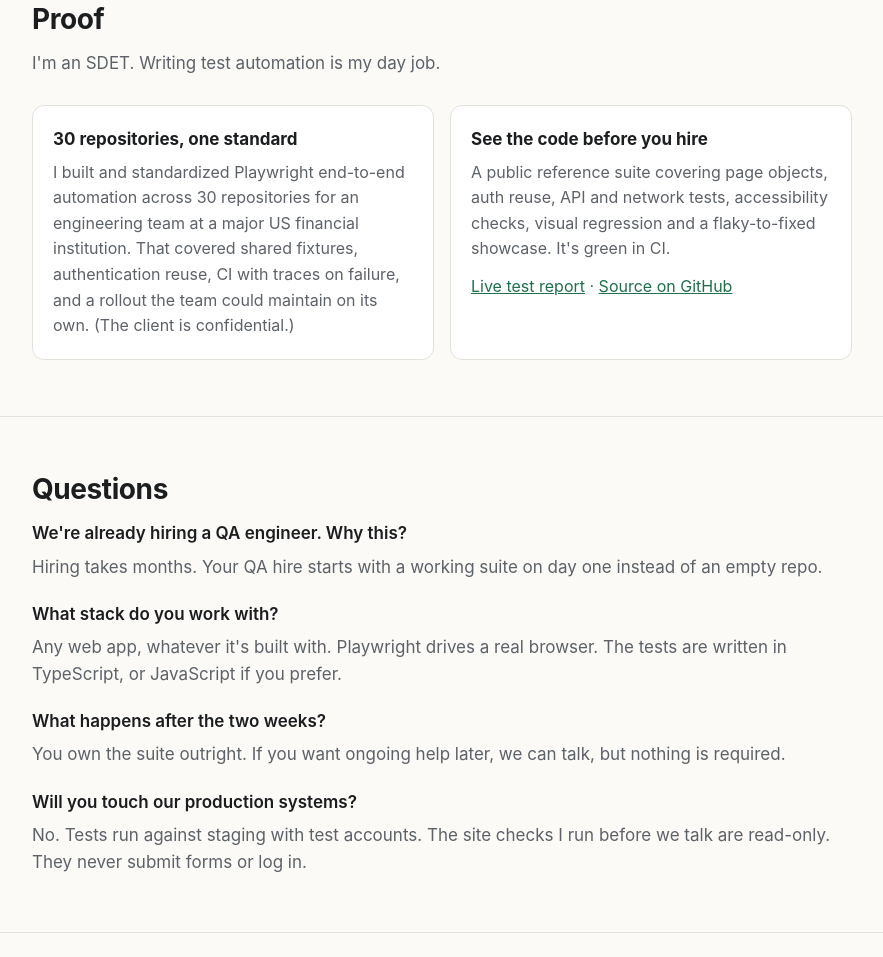
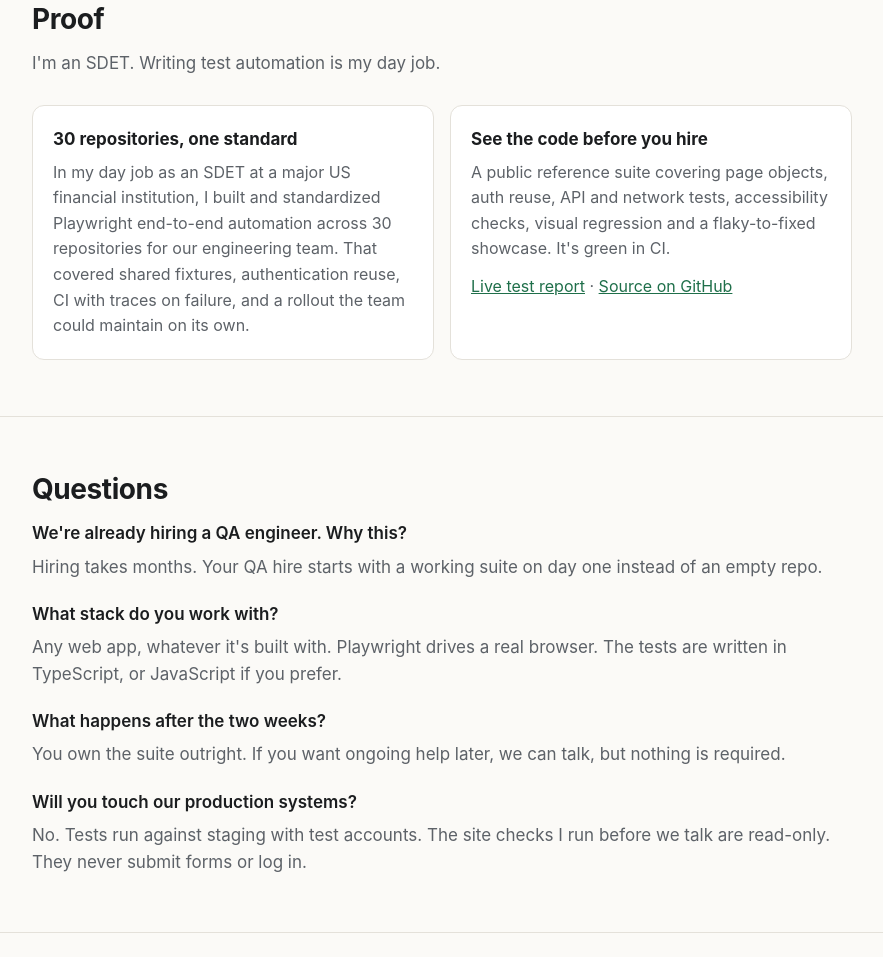
Before and after one commit to tjohnson012/johnsonreply-site, a plain HTML site: page index.html in a window 1280 px wide. Shown: the part 2658-3615 px from the top of the page, without its empty margins (198-1081 px from the left). Drawn offline with Linux system fonts and the light colour scheme.

Commit message:
Proof card: describe 30-repo work as day job, not client
Co-Authored-By: Claude Opus 5.5 <noreply@anthropic.com>

```diff
--- a/index.html
+++ b/index.html
@@ -155,7 +155,7 @@ footer p{margin:4px 0}
     <div class="proof">
       <div class="card">
         <h3>30 repositories, one standard</h3>
-        <p>I built and standardized Playwright end-to-end automation across 30 repositories for an engineering team at a major US financial institution. That covered shared fixtures, authentication reuse, CI with traces on failure, and a rollout the team could maintain on its own. (The client is confidential.)</p>
+        <p>In my day job as an SDET at a major US financial institution, I built and standardized Playwright end-to-end automation across 30 repositories for our engineering team. That covered shared fixtures, authentication reuse, CI with traces on failure, and a rollout the team could maintain on its own.</p>
       </div>
       <div class="card">
         <h3>See the code before you hire</h3>
```
